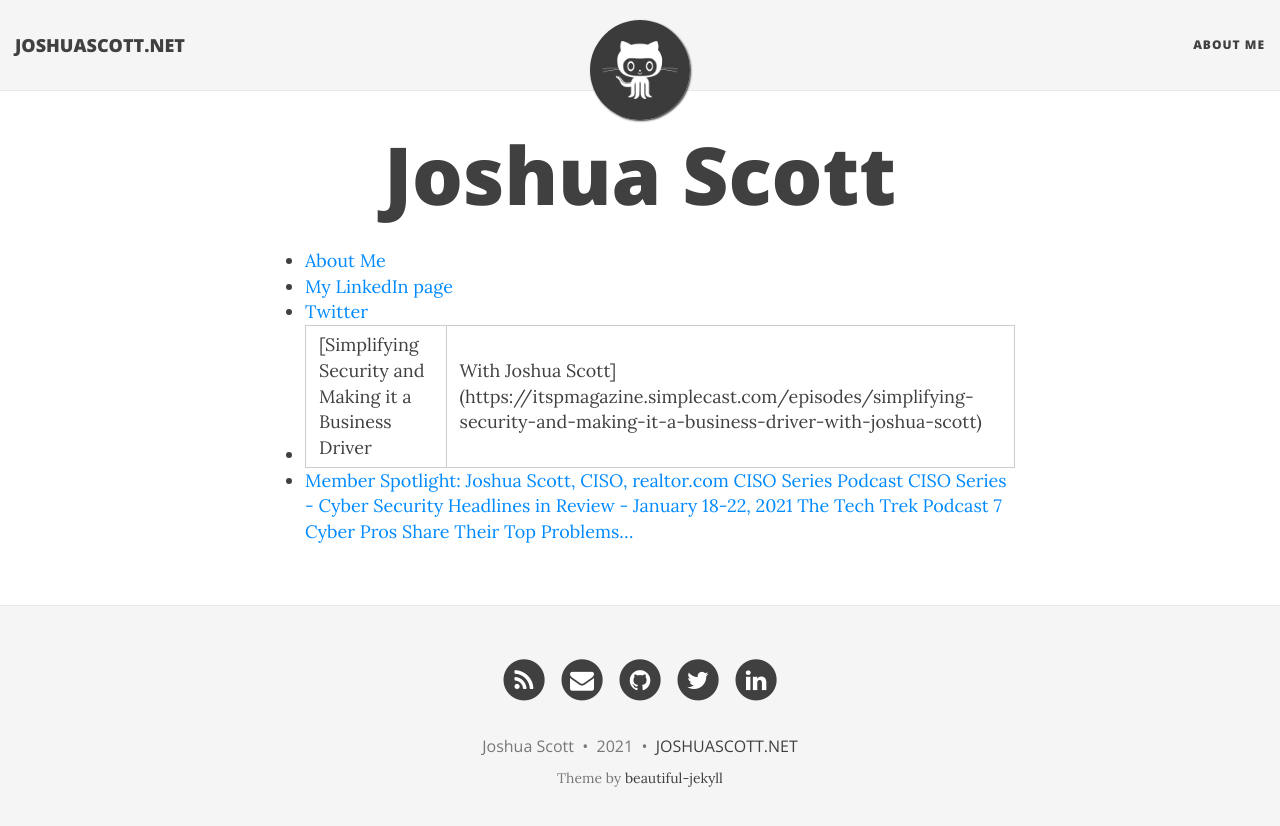
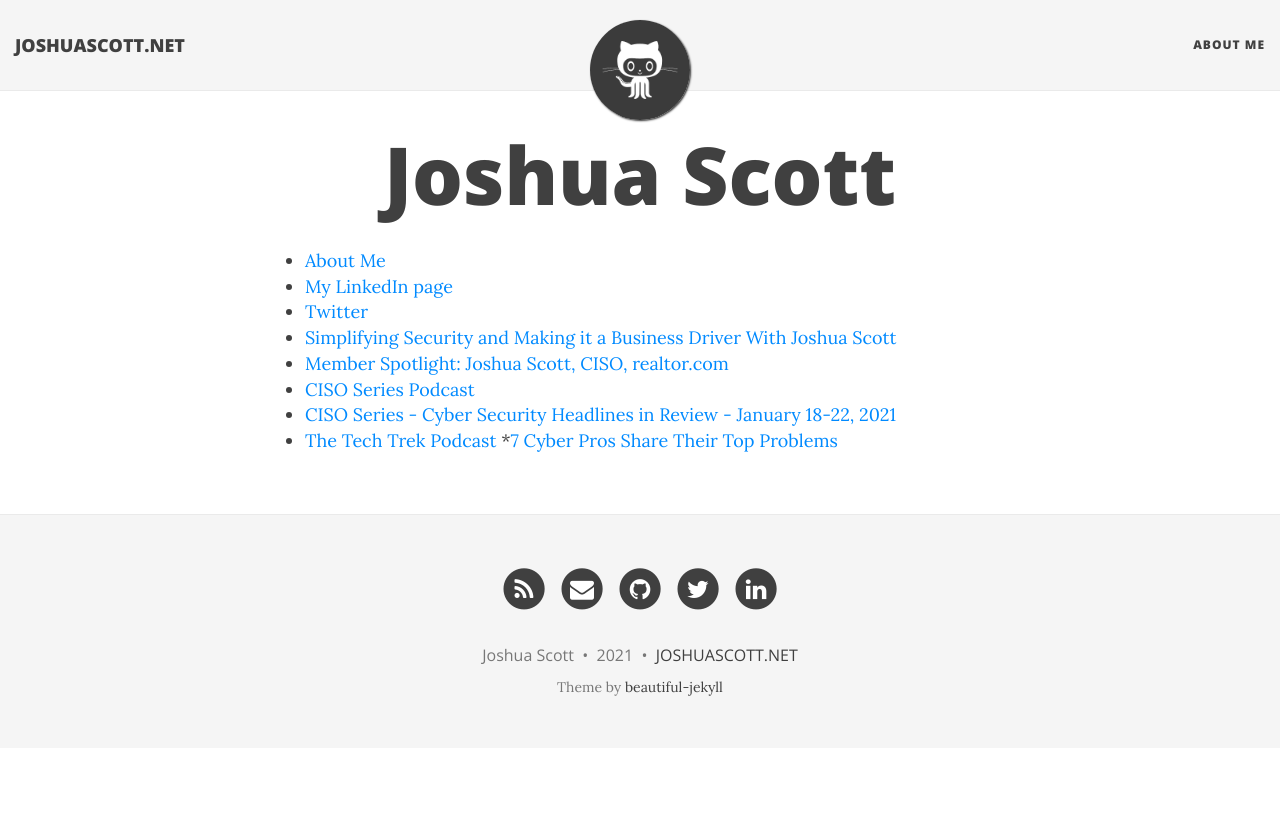
Before and after one commit to joshuascott94/joshuascott94.github.io, a Jekyll site: the page built from index.md, in a window 1280 px wide. Shown: the top 826 px of the page. Built offline with Jekyll 4.4.1, drawn with Linux system fonts in a browser that asks for light colours; nearby versions of some CDN libraries; library files that are not in the unit come from our copies; a script that is not in the unit is left out.

Commit message:
Update index.md

```diff
--- a/index.md
+++ b/index.md
@@ -6,9 +6,9 @@
 * [About Me](https://joshuascott.net/aboutme/)
 * [My LinkedIn page](https://www.linkedin.com/in/joshuascott)
 * [Twitter](https://twitter.com/joshuascott94)
-* [Simplifying Security and Making it a Business Driver | With Joshua Scott](https://itspmagazine.simplecast.com/episodes/simplifying-security-and-making-it-a-business-driver-with-joshua-scott)
+* [Simplifying Security and Making it a Business Driver With Joshua Scott](https://itspmagazine.simplecast.com/episodes/simplifying-security-and-making-it-a-business-driver-with-joshua-scott)
 * [Member Spotlight: Joshua Scott, CISO, realtor.com](https://www.cshub.com/interviews/articles/member-spotlight-joshua-scott-ciso-realtorcom)
-[CISO Series Podcast](https://cisoseries.com/i-want-to-but-i-just-cant-trust-your-single-pane-of-glass/)
-[CISO Series - Cyber Security Headlines in Review - January 18-22, 2021](https://cisoseries.com/cyber-security-headlines-week-in-review-january-18-22-2021/)
-[The Tech Trek Podcast](https://anchor.fm/thetechtrek/episodes/Finding-a-small-pilot-project-to-start-shifting-security-left-and-becoming-more-of-an-engineering-based-security-team-with-CISO-Josh-Scott-eljjks)
-[7 Cyber Pros Share Their Top Problems...](https://www.boardish.io/7-cyber-pros-share-their-top-problems-with-the-cyber-budget-approval-process/)
+* [CISO Series Podcast](https://cisoseries.com/i-want-to-but-i-just-cant-trust-your-single-pane-of-glass/)
+* [CISO Series - Cyber Security Headlines in Review - January 18-22, 2021](https://cisoseries.com/cyber-security-headlines-week-in-review-january-18-22-2021/)
+* [The Tech Trek Podcast](https://anchor.fm/thetechtrek/episodes/Finding-a-small-pilot-project-to-start-shifting-security-left-and-becoming-more-of-an-engineering-based-security-team-with-CISO-Josh-Scott-eljjks)
+*[7 Cyber Pros Share Their Top Problems](https://www.boardish.io/7-cyber-pros-share-their-top-problems-with-the-cyber-budget-approval-process/)
```
